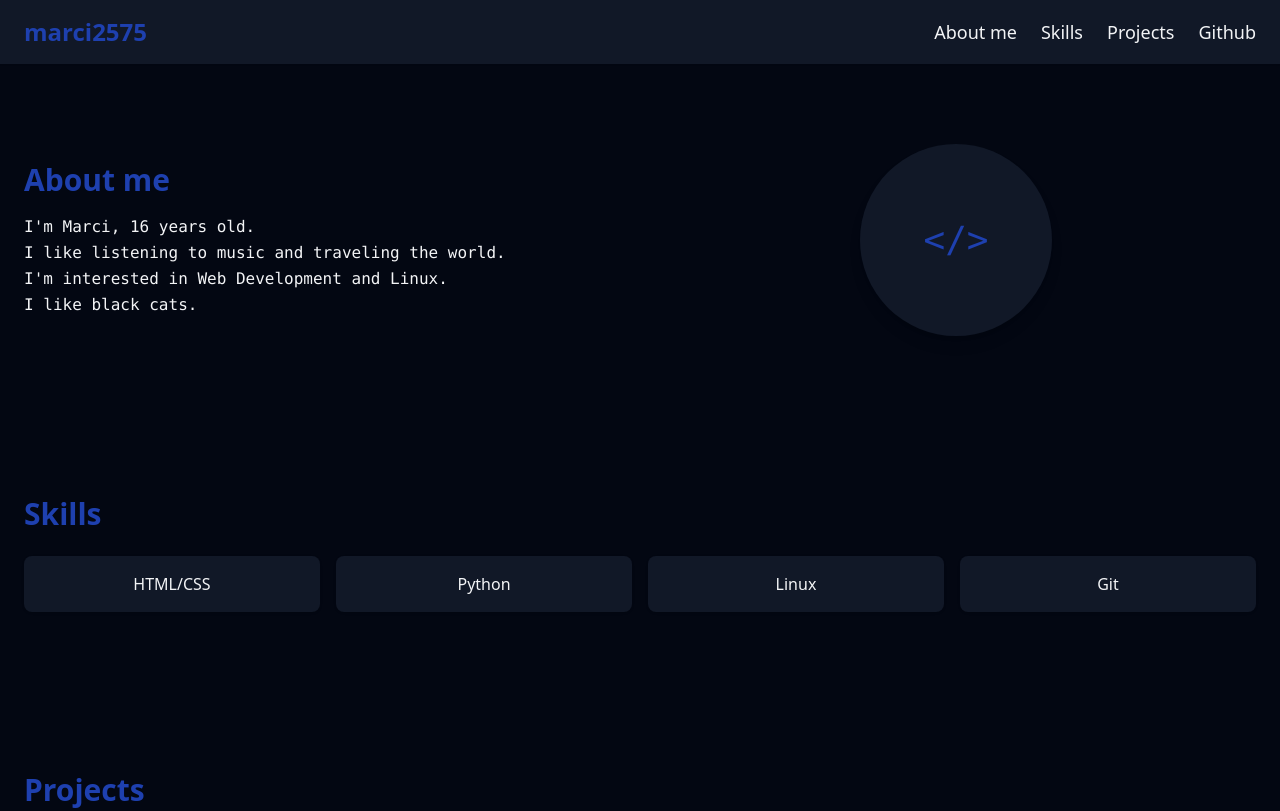
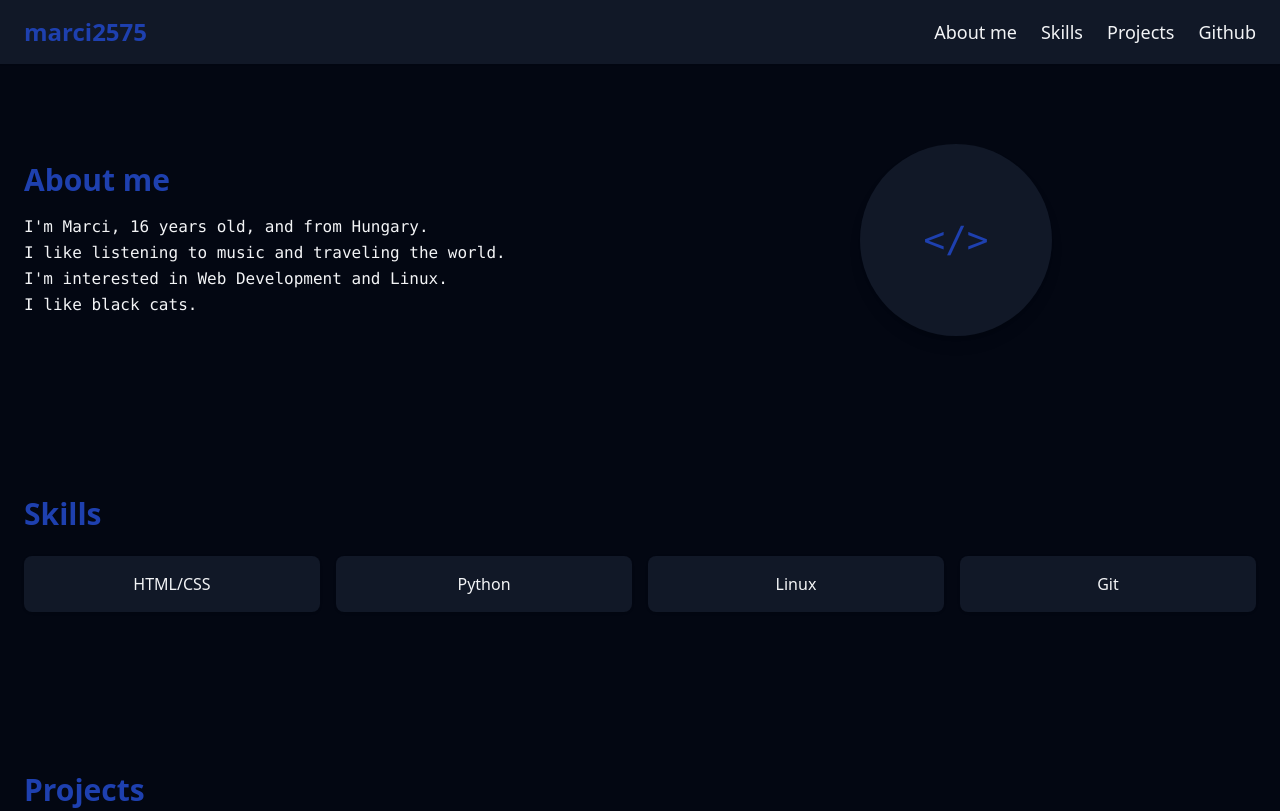
Before and after one commit to marci2575/marci2575.github.io, a plain HTML site: page index.html in a window 1280 px wide. Shown: the top 811 px of the page. Drawn offline with nearby package versions, Linux system fonts and the light colour scheme.

Commit message:
Update about me section with additional information

```diff
--- a/index.html
+++ b/index.html
@@ -53,7 +53,7 @@
       <div>
         <h2 class="text-3xl font-semibold mb-4 text-primary">About me</h2>
         <p class="leading-relaxed font-mono">
-          I'm Marci, 16 years old.
+          I'm Marci, 16 years old, and from Hungary.
         </p>
         <p class="leading-relaxed font-mono">
           I like listening to music and traveling the world.
```
